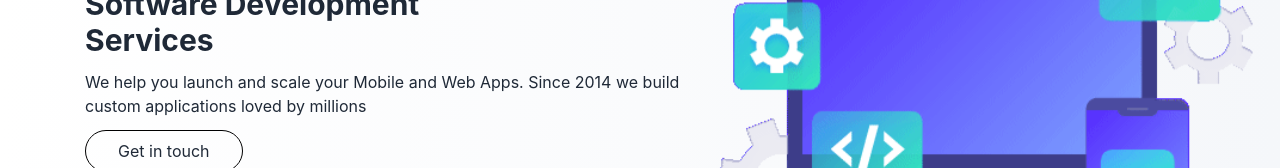
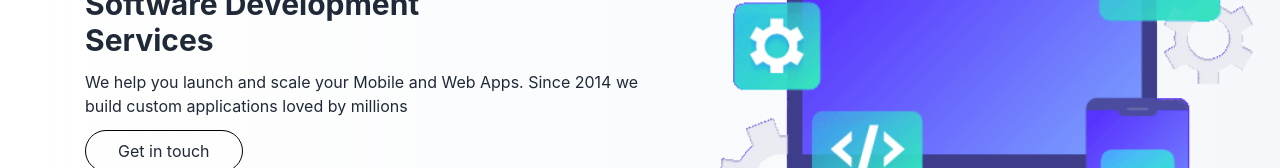
Before and after one commit to Alazar-da/amintechsolution, a React (Create React App) app: page / in a window 1280 px wide. Shown: the part 297-465 px from the top of the page. Built offline with nearby package versions, Linux system fonts and the light colour scheme.

Commit message:
new change

```diff
--- a/src/components/Home.js
+++ b/src/components/Home.js
@@ -94,7 +94,7 @@ function Home() {
         <div className='my-auto pt-5 md:pt-0 px-5 md:px-0'>
           <h1 className='font-bold lg:text-3xl text-2xl'>Software Development</h1>
               <h1 className='font-bold lg:text-3xl text-2xl'>Services</h1>
-              <p className='mt-3'>
+              <p className='mt-3 pr-5'>
               We help you launch and scale your Mobile and Web Apps. Since 2014 we build
               custom applications loved by millions
               </p>
```
